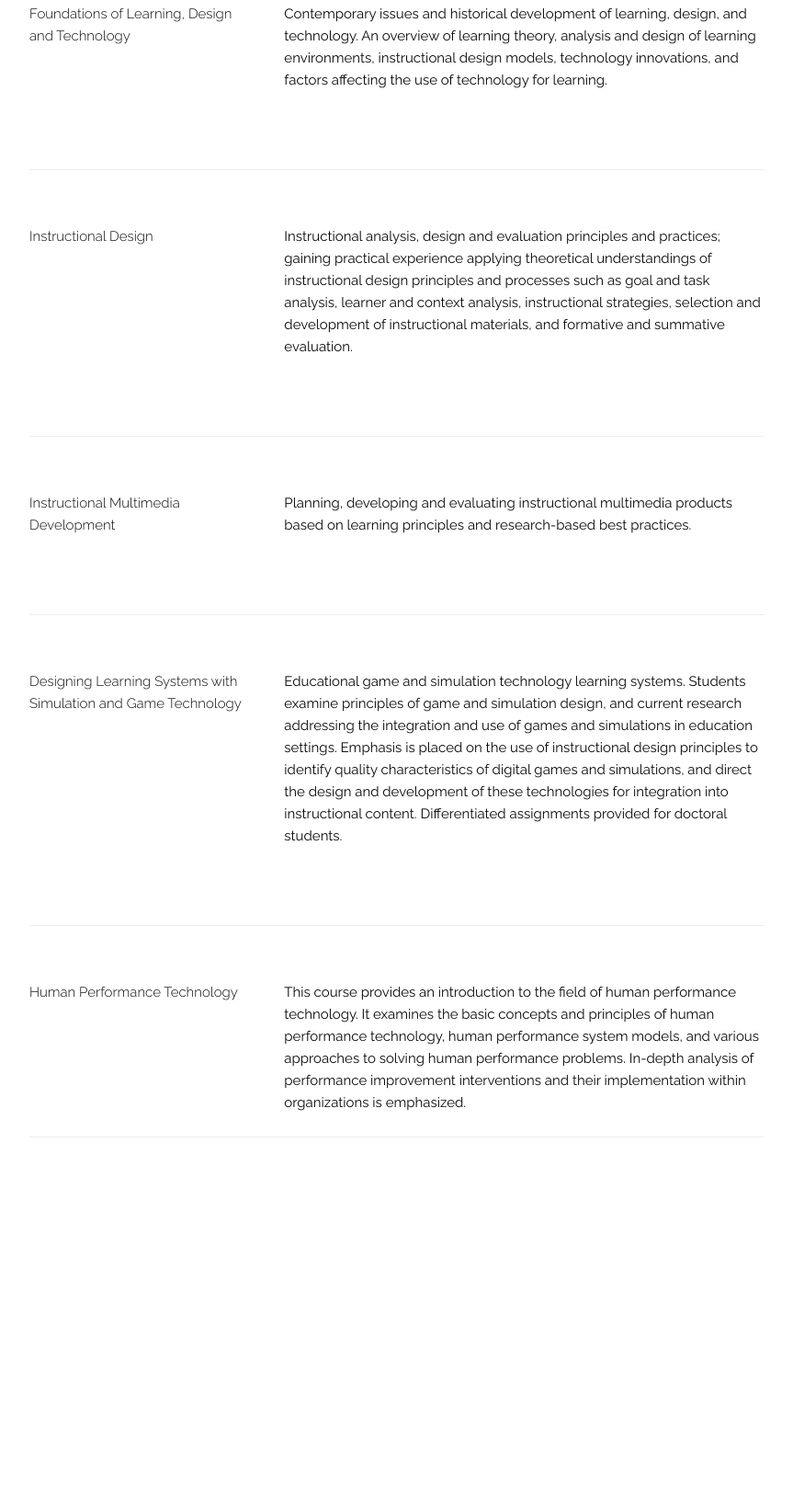
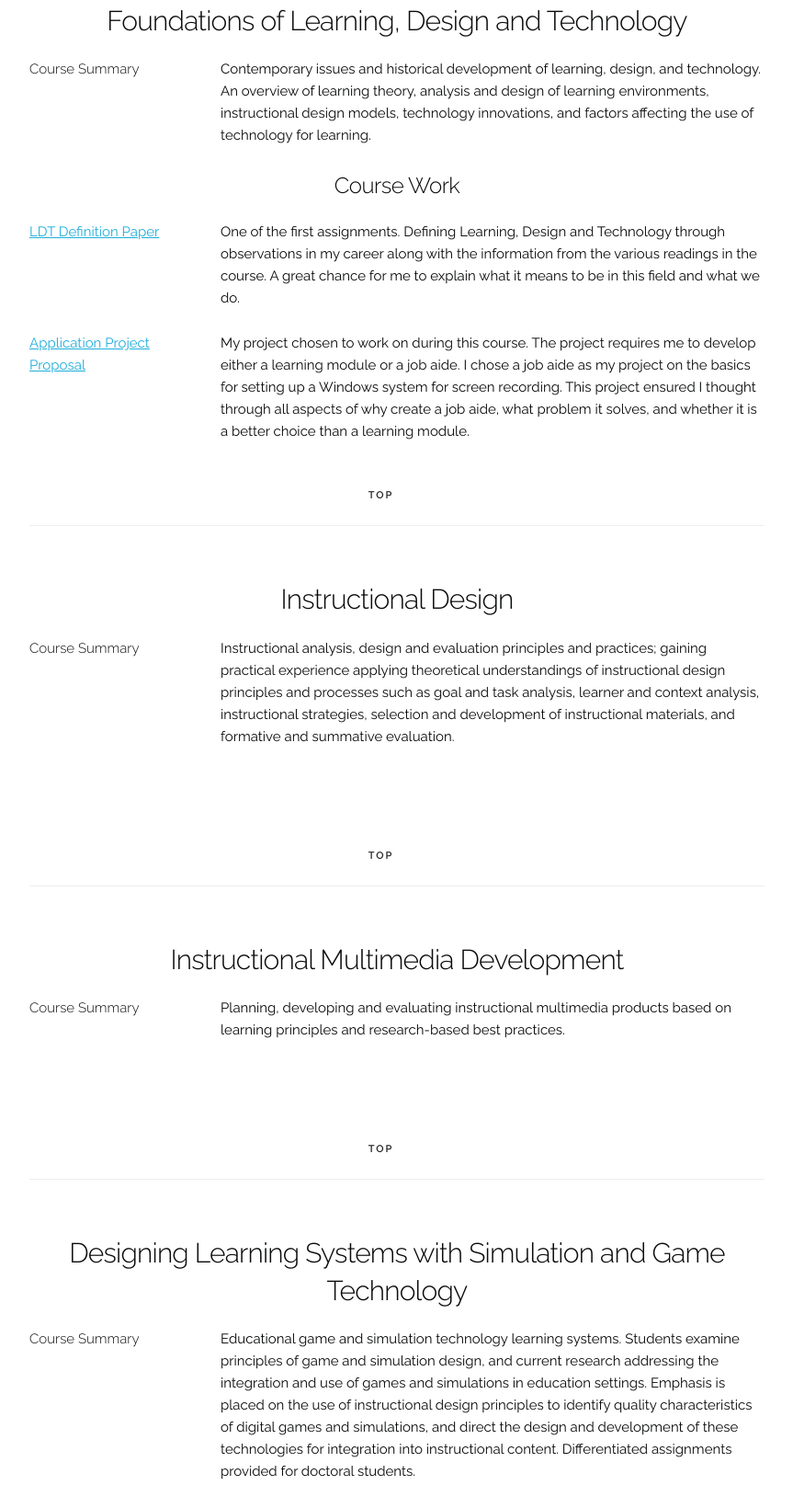
Before and after one commit to RyansRamblings/RyansRamblings.github.io, a plain HTML site: page docs/projects.html in a window 1280 px wide. Shown: the part 529-2169 px from the top of the page at 92% size, without its empty margins (208-1071 px from the left). Before the commit the page ends 1946 px from the top, so only its background shows below. Drawn offline with Linux system fonts and the light colour scheme.

Commit message:
Add files via upload

```diff
--- a/docs/projects.html
+++ b/docs/projects.html
@@ -5,7 +5,7 @@
   <!-- Basic Page Needs
   –––––––––––––––––––––––––––––––––––––––––––––––––– -->
   <meta charset="utf-8">
-  <title>Projects Page</title>
+  <title>Course Projects Page</title>
   <meta name="description" content="">
   <meta name="author" content="">
 
@@ -32,7 +32,7 @@
 
   <!-- Primary Page Layout
   –––––––––––––––––––––––––––––––––––––––––––––––––– -->
-  <div class="container">
+  <div class="container" id="top">
   <nav class="navbar">
     <div class="container">
           <ul class="navbar-list">
@@ -43,10 +43,7 @@
               <a class="navbar-link" href="/docs/program.html">Program</a>
             </li>
             <li class="navbar-item">
-              <a class="navbar-link" href="/docs/projects.html">Projects</a>
-            </li>
-            <li class="navbar-item">
-              <a class="navbar-link" href="https://www.linkedin.com/in/ryanhendricks42/">LinkedIn</a>
+              <a class="navbar-link" href="/docs/projects.html">Course Projects</a>
             </li>
           </ul>
     </div>
@@ -103,77 +100,138 @@
     </div>
   </div>
   <div class="docs-section" id="6100">
+      <div class="row"  style=text-align:center>
+        <h4>
+          Foundations of Learning, Design and Technology
+        </h4>
+      </div>
       <div class="row">
-        <div class="four columns">
+        <div class="three columns">
           <h6>
-            Foundations of Learning, Design and Technology
+            Course Summary
           </h6>
         </div>
-        <div class="eight columns">
+        <div class="nine columns">
           <p>
             Contemporary issues and historical development of learning, design, and technology.  An overview of learning theory, analysis and design of learning environments, instructional design models, technology innovations, and factors affecting the use of technology for learning.
           </p>
         </div>
       </div>
+      <div class="row" style="text-align: center;">
+        <h5>
+         Course Work
+        </h5>
+      </div>
+      <div class="row">
+        <div class="three columns">
+          <a href="/docs/6100/LDT-Definition-Paper.pdf" target="_blank">LDT Definition Paper</a>
+        </div>
+        <div class="nine columns">
+          <p>
+            One of the first assignments. Defining Learning, Design and Technology through observations in my career along with the information from the various readings in the course. A great chance for me to explain what it means to be in this field and what we do.
+          </p>
+        </div>
+        <div class="row">
+          <div class="three columns">
+            <a href="/docs/6100/Application-Project-Proposal.pdf" target="_blank">Application Project Proposal</a>
+          </div>
+          <div class="nine columns">
+            <p>
+              My project chosen to work on during this course. The project requires me to develop either a learning module or a job aide. I chose a job aide as my project on the basics for setting up a Windows system for screen recording. This project ensured I thought through all aspects of why create a job aide, what problem it solves, and whether it is a better choice than a learning module.
+            </p>
+          </div>
+      </div>
+  </div>
+  <div class="row" style=text-align:center>
+    <a class="navbar-link" href="#top">Top</a>
   </div>
   <div class="docs-section" id="6110">
+    <div class="row" style="text-align: center;">
+      <h4>
+        Instructional Design
+      </h4>
+    </div>
     <div class="row">
-      <div class="four columns">
+      <div class="three columns">
         <h6>
-          Instructional Design
+          Course Summary
         </h6>
       </div>
-      <div class="eight columns">
+      <div class="nine columns">
         <p>
           Instructional analysis, design and evaluation principles and practices; gaining practical experience applying theoretical understandings of instructional design principles and processes such as goal and task analysis, learner and context analysis, instructional strategies, selection and development of instructional materials, and formative and summative evaluation.
         </p>
       </div>
     </div>
   </div>
+  <div class="row" style=text-align:center>
+    <a class="navbar-link" href="#top">Top</a>
+  </div>
   <div class="docs-section" id="6130">
+    <div class="row" style="text-align: center;">
+      <h4>
+        Instructional Multimedia Development
+      </h4>
+    </div>
     <div class="row">
-      <div class="four columns">
+      <div class="three columns">
         <h6>
-          Instructional Multimedia Development
+          Course Summary
         </h6>
       </div>
-      <div class="eight columns">
+      <div class="nine columns">
         <p>
           Planning, developing and evaluating instructional multimedia products based on learning principles and research-based best practices.
         </p>
       </div>
     </div>
   </div>
+  <div class="row" style=text-align:center>
+    <a class="navbar-link" href="#top">Top</a>
+  </div>
   <div class="docs-section" id="6160">
+    <divv class="row" style="text-align: center;">
+      <h4>
+        Designing Learning Systems with Simulation and Game Technology
+      </h4>
+    </divv>
     <div class="row">
-      <div class="four columns">
+      <div class="three columns">
         <h6>
-          Designing Learning Systems with Simulation and Game Technology
+          Course Summary
         </h6>
       </div>
-      <div class="eight columns">
+      <div class="nine columns">
         <p>
           Educational game and simulation technology learning systems.  Students examine principles of game and simulation design, and current research addressing the integration and use of games and simulations in education settings.  Emphasis is placed on the use of instructional design principles to identify quality characteristics of digital games and simulations, and direct the design and development of these technologies for integration into instructional content.  Differentiated assignments provided for doctoral students.
         </p>
       </div>
     </div>
   </div>
+  <div class="row" style=text-align:center>
+    <a class="navbar-link" href="#top">Top</a>
+  </div>
   <div class="docs-section" id="6170">
+    <div class="row" style="text-align: center;">
+      <h4>
+        Human Performance Technology
+      </h4>
+    </div>
     <div class="row">
-      <div class="four columns">
+      <div class="three columns">
         <h6>
-          Human Performance Technology
+          Course Summary
         </h6>
       </div>
-      <div class="eight columns">
+      <div class="nine columns">
         <p>
           This course provides an introduction to the field of human performance technology. It examines the basic concepts and principles of human performance technology, human performance system models, and various approaches to solving human performance problems.  In-depth analysis of performance improvement interventions and their implementation within organizations is emphasized.
         </p>
       </div>
     </div>
-  <div class="docs-section">
-
   </div>
+  <div class="row" style=text-align:center>
+    <a class="navbar-link" href="#top">Top</a>
   </div>
 <!-- End Document
   –––––––––––––––––––––––––––––––––––––––––––––––––– -->
```
Also changed, not shown: docs/program.html (+2 -6 lines), index.html (+15 -4 lines), 3 other files.
